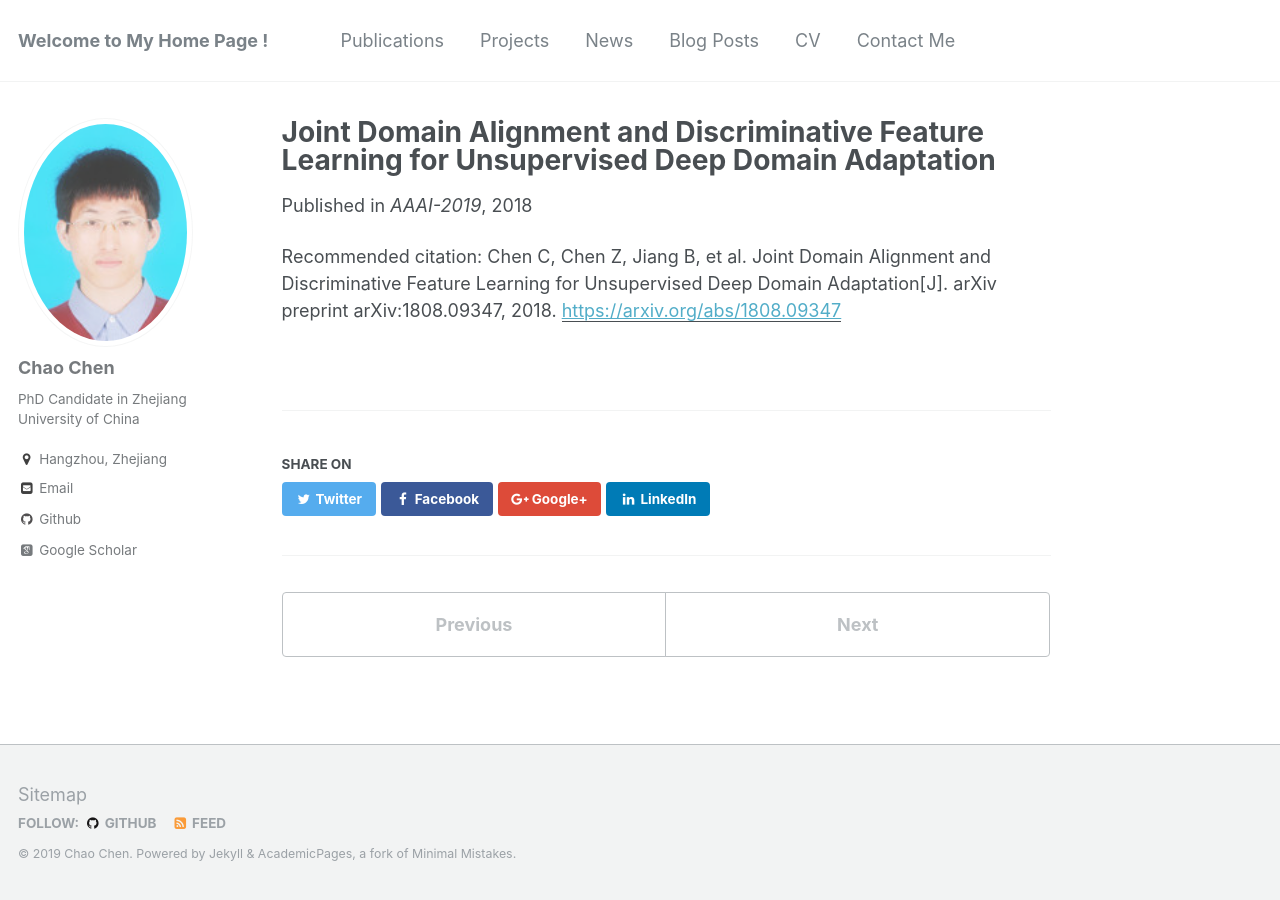
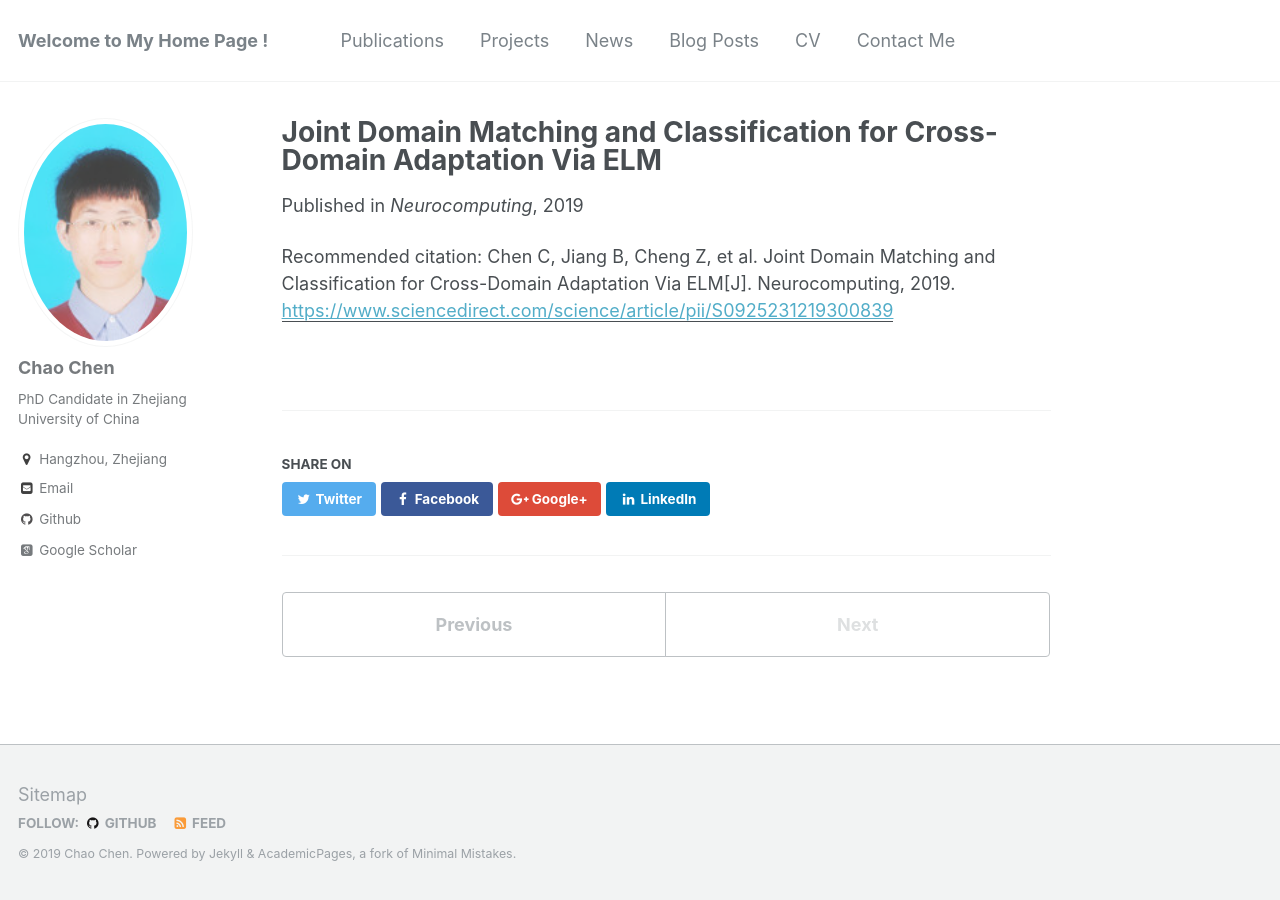
Before and after one commit to chenchao666/chenchao666.github.io, a Jekyll site: the page built from _publications/2018-paper-4.md, in a window 1280 px wide. Built offline with Jekyll 4.4.1, drawn with Linux system fonts in a browser that asks for light colours; some web fonts are replaced.

Commit message:
Update 2018-paper-4.md

```diff
--- a/_publications/2018-paper-4.md
+++ b/_publications/2018-paper-4.md
@@ -1,10 +1,10 @@
 ---
-title: "Joint Domain Alignment and Discriminative Feature Learning for Unsupervised Deep Domain Adaptation"
+title: "Joint Domain Matching and Classification for Cross-Domain Adaptation Via ELM"
 collection: publications
-permalink: /publication/2019-09-10
-excerpt: 'accepted by AAAI-2019, (CCF A, Top conference of Artificail Intellegence).'
-date: 2018-09-11
-venue: 'AAAI-2019'
-paperurl: 'https://arxiv.org/abs/1808.09347'
-citation: 'Chen C, Chen Z, Jiang B, et al. Joint Domain Alignment and Discriminative Feature Learning for Unsupervised Deep Domain Adaptation[J]. arXiv preprint arXiv:1808.09347, 2018.'
+permalink: /publication/2019-2-22
+excerpt: 'accepted by neurocomputing.'
+date: 2019-02-22
+venue: 'Neurocomputing'
+paperurl: 'https://www.sciencedirect.com/science/article/pii/S0925231219300839'
+citation: 'Chen C, Jiang B, Cheng Z, et al. Joint Domain Matching and Classification for Cross-Domain Adaptation Via ELM[J]. Neurocomputing, 2019.'
 ---
```
